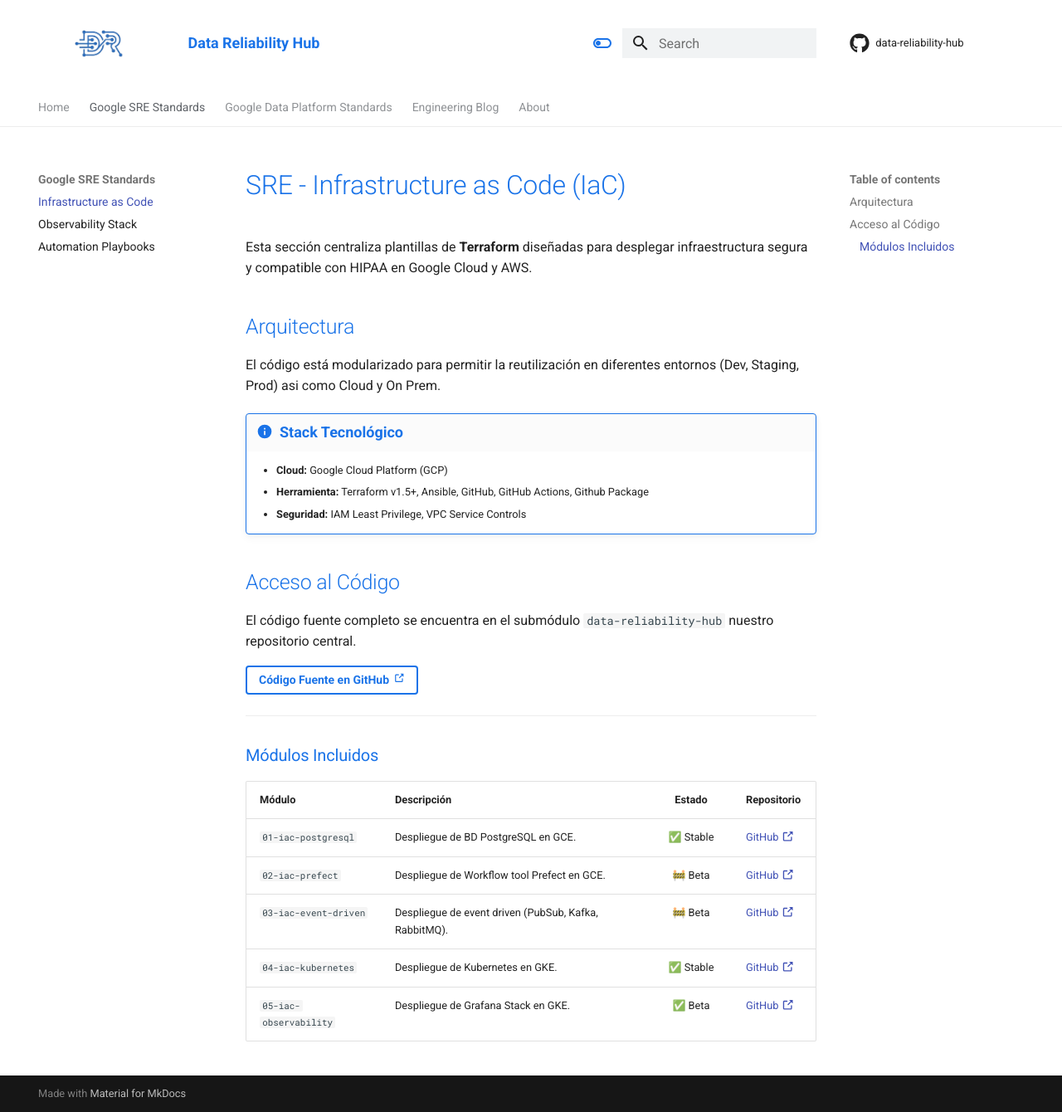
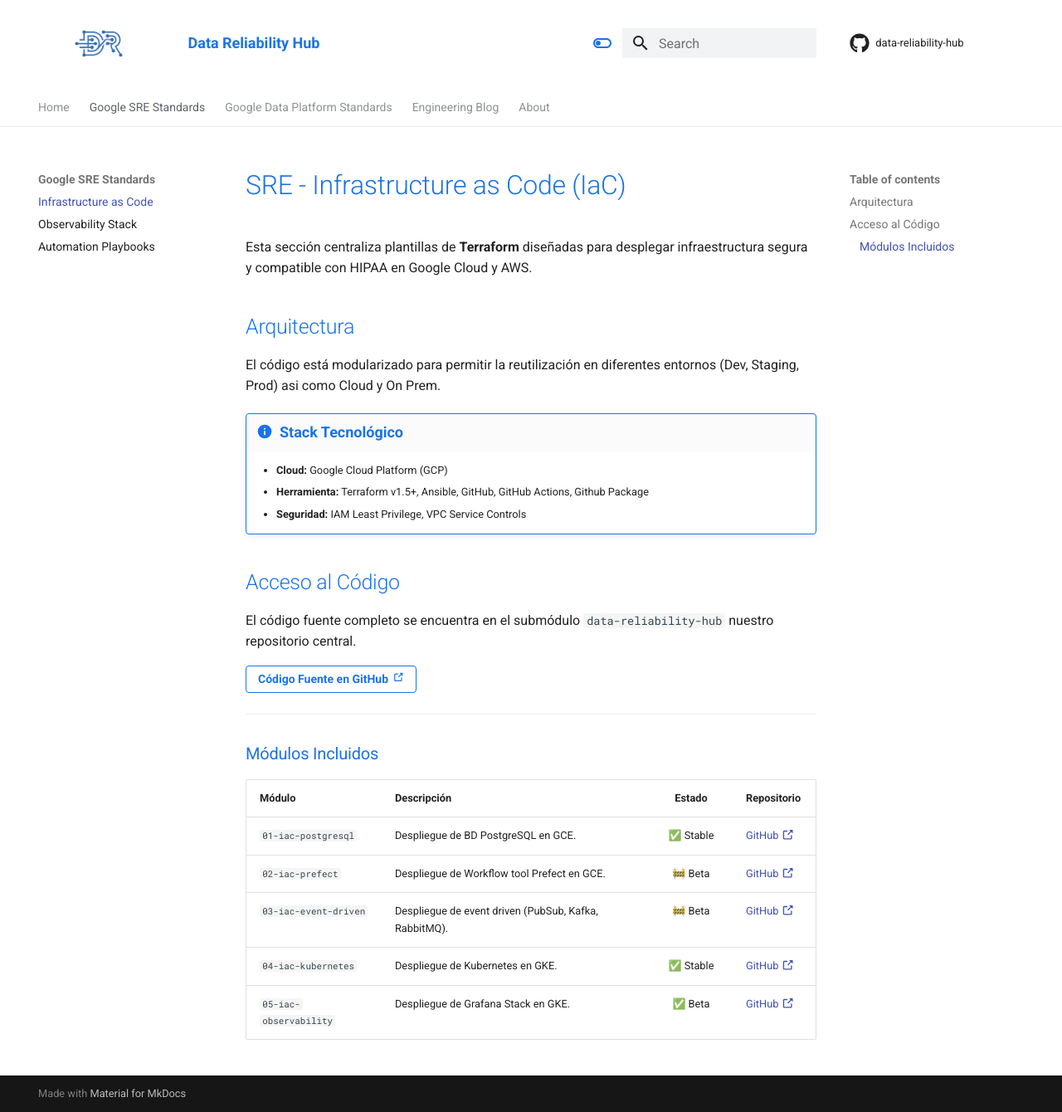
Before and after one commit to mcatalangt/data-reliability-hub, an MkDocs documentation site: the page built from docs/modules/sre/iac.md, in a window 1280 px wide and 1340 px high. Shown: the whole window at 83% size. Built offline with MkDocs 1.6.1 and Material for MkDocs 9.7.7, drawn with Linux system fonts in a browser that asks for light colours; comment, search, counter and statistics services are not loaded.

```diff
--- a/docs/stylesheets/extra.css
+++ b/docs/stylesheets/extra.css
@@ -58,7 +58,7 @@
     }
 }
 
-.md-button {
+.md-typeset  .md-button {
     /* 1. Reduce el tamaño del texto (por defecto es aprox 0.8rem) */
     font-size: 0.7rem !important;
 
@@ -72,7 +72,7 @@
     border-radius: 4px !important;
     color: #1a73e8 !important;
     color-background: #ffffff !important;
-    border-width: 0.3em;
+    border-width: 0.1em;
 }
 
 /* Ajuste específico para el icono dentro del botón (para que no quede grande) */
```
